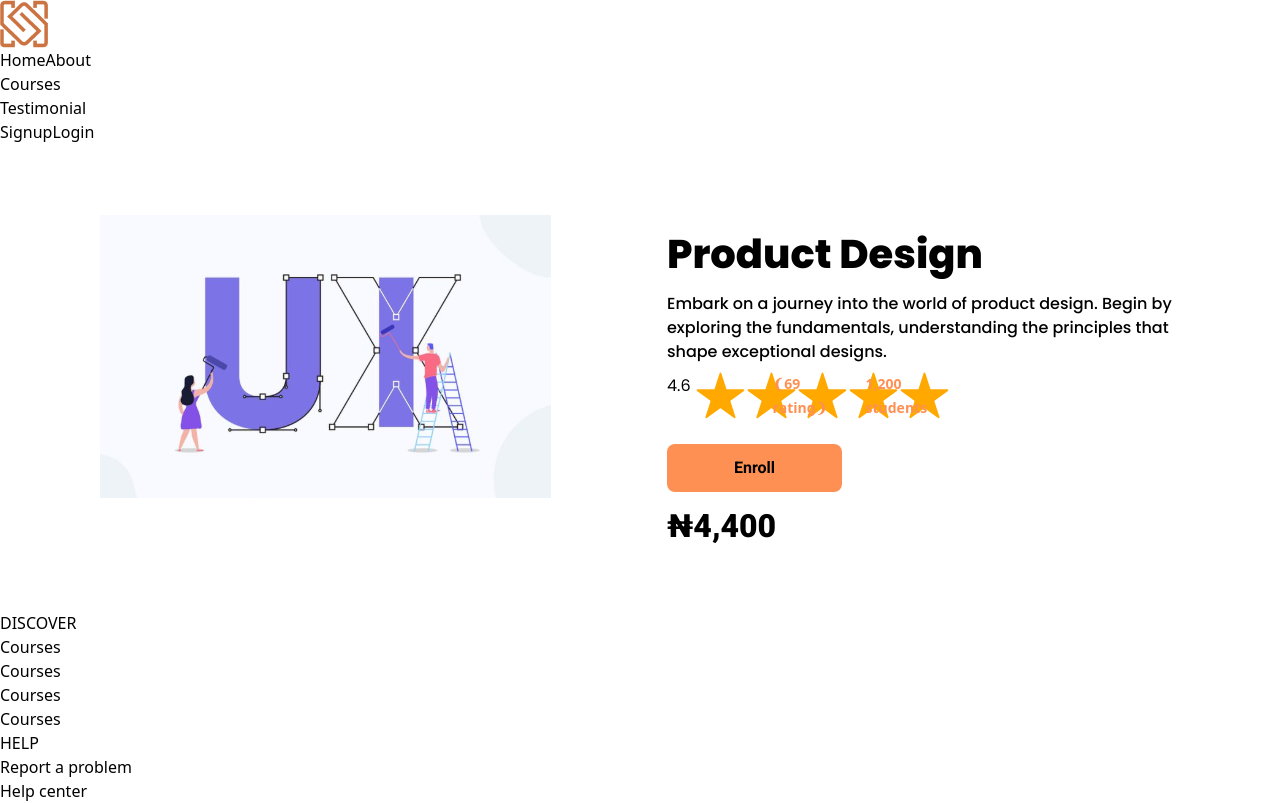
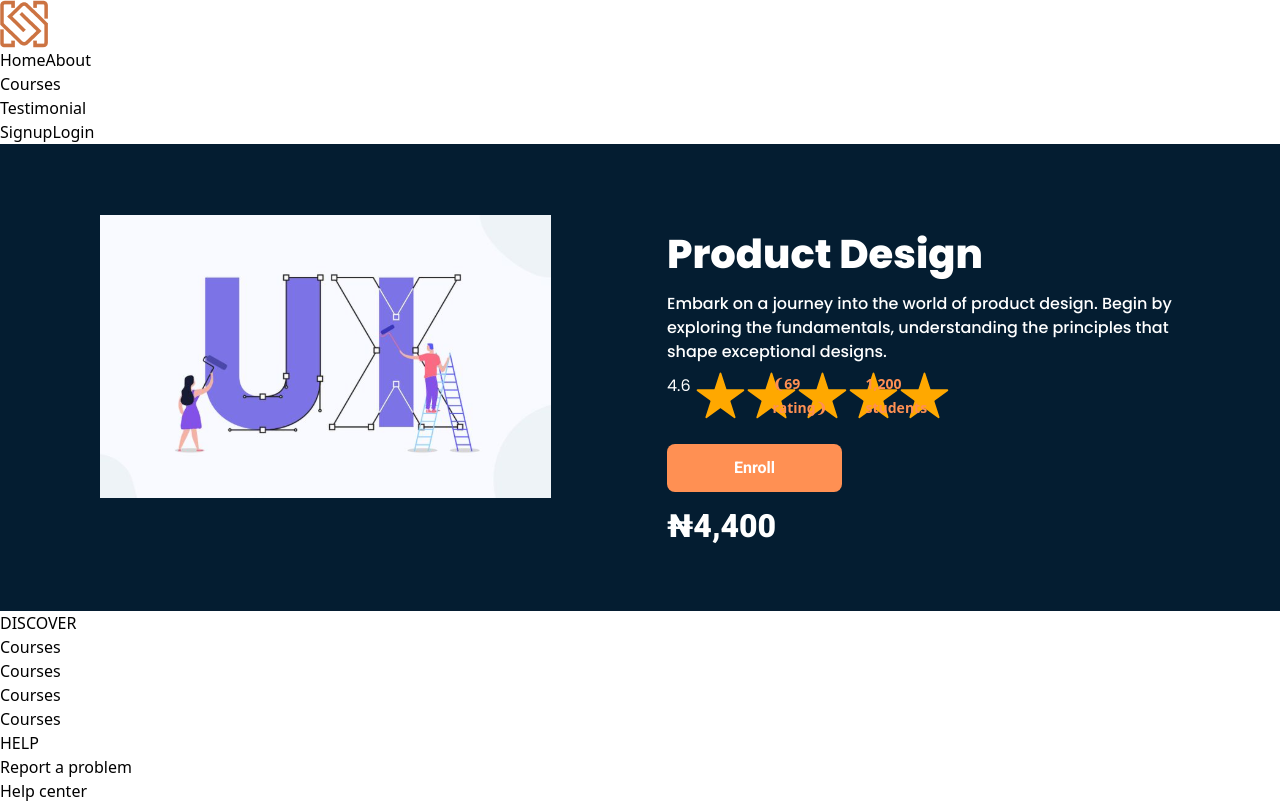
Before and after one commit to GenesysLearnable/LMS-A-FE-1, a React (Vite) app: page /course in a window 1280 px wide. Shown: the top 803 px of the page. Built offline with nearby package versions, Linux system fonts and the light colour scheme.

Commit message:
Modified some colours

```diff
--- a/src/Components/Courses/CourseKeyInfo.module.css
+++ b/src/Components/Courses/CourseKeyInfo.module.css
@@ -1,4 +1,6 @@
 .course__description {
+  background-color: #041d31;
+
   display: flex;
   justify-content: space-between;
   gap: 116px;
@@ -23,7 +25,7 @@
 .course__details h1,
 .course__details h3,
 .course__rating h4 {
-  /* color: #ffffff; */
+  color: #ffffff;
   font-family: Poppins;
 }
 
@@ -46,6 +48,7 @@
   font-size: 16px;
   line-height: 24px;
   padding-bottom: 8px;
+  max-width: 678px;
 }
 
 .course__rating {
@@ -84,12 +87,12 @@
 .enrollment h2 {
   font-family: Roboto;
   line-height: 20px;
+  color: #fff;
 }
 
 .enrollment button {
   background-color: #ff9053;
 
-  /* color: #fff; */
   font-weight: 600;
   font-size: 16px;
 
```
